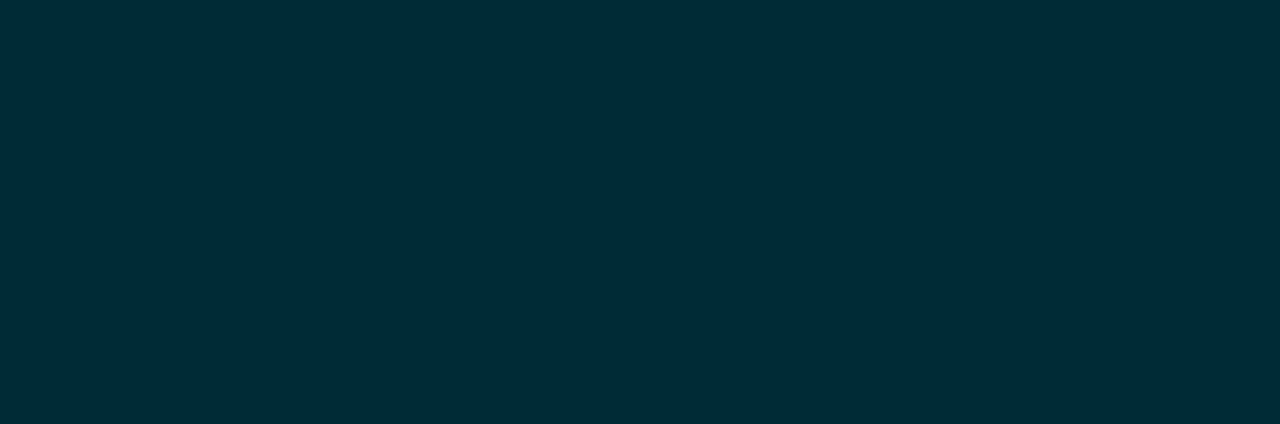
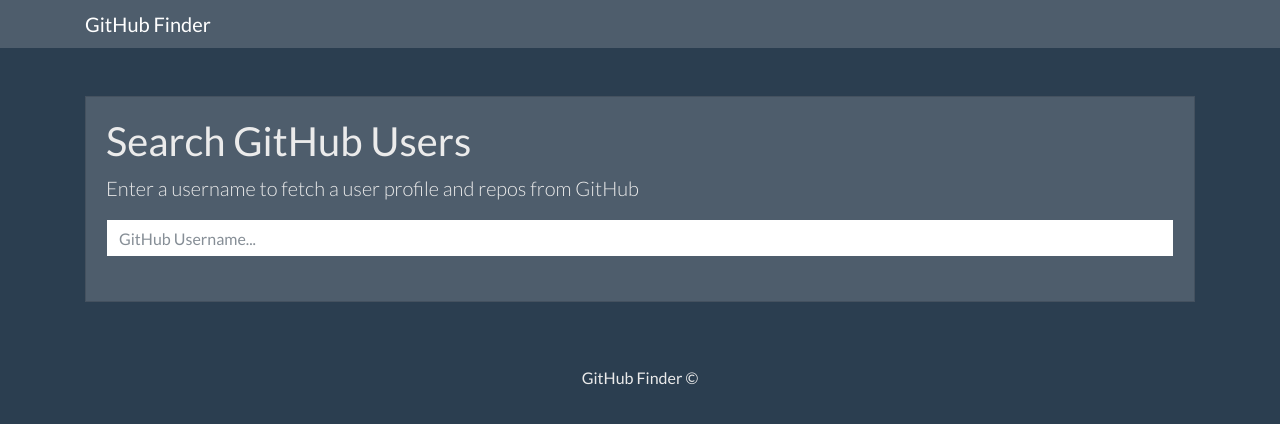
Before and after one commit to temesghentekeste/github-finder-js, a plain HTML site: page index.html in a window 1280 px wide. Drawn offline with nearby package versions, Linux system fonts and the light colour scheme.

Commit message:
Add HTML structure  & Bootstrap classes to search a user

```diff
--- a/index.html
+++ b/index.html
@@ -4,9 +4,24 @@
   <meta charset="UTF-8">
   <meta name="viewport" content="width=device-width, initial-scale=1.0">
   <title>GitHub Finder</title>
-  <link rel="stylesheet" href="https://stackpath.bootstrapcdn.com/bootswatch/4.5.2/solar/bootstrap.min.css">
+  <link rel="stylesheet" href="https://stackpath.bootstrapcdn.com/bootswatch/4.5.2/superhero/bootstrap.min.css">
 </head>
 <body>
+  <nav class="navbar navbar-expand-lg navbar-dark bg-dark mb-5">
+    <div class="container">
+      <a href="#" class="navbar-brand">GitHub Finder</a>
+    </div>
+  </nav>
+  <div class="container searchContainer">
+    <div class="card card-body">
+      <h1>Search GitHub Users</h1>
+      <p class="lead">Enter a username to fetch a user profile and repos from GitHub</p>
+      <input type="text"  id="searchUser" class="form-control" placeholder="GitHub Username...">
+      <br>
+      <div id="profile"></div>
+    </div>
+  </div>
+  <footer class="mt-5 p-3 text-center">GitHub Finder &copy; </footer>
 
   <script src="https://code.jquery.com/jquery-3.5.1.slim.min.js" integrity="sha384-DfXdz2htPH0lsSSs5nCTpuj/zy4C+OGpamoFVy38MVBnE+IbbVYUew+OrCXaRkfj" crossorigin="anonymous"></script>
 <script src="https://cdn.jsdelivr.net/npm/popper.js@1.16.1/dist/umd/popper.min.js" integrity="sha384-9/reFTGAW83EW2RDu2S0VKaIzap3H66lZH81PoYlFhbGU+6BZp6G7niu735Sk7lN" crossorigin="anonymous"></script>
```
